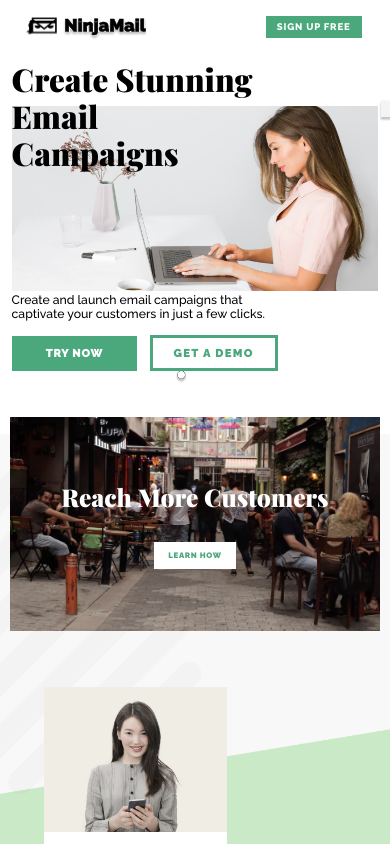
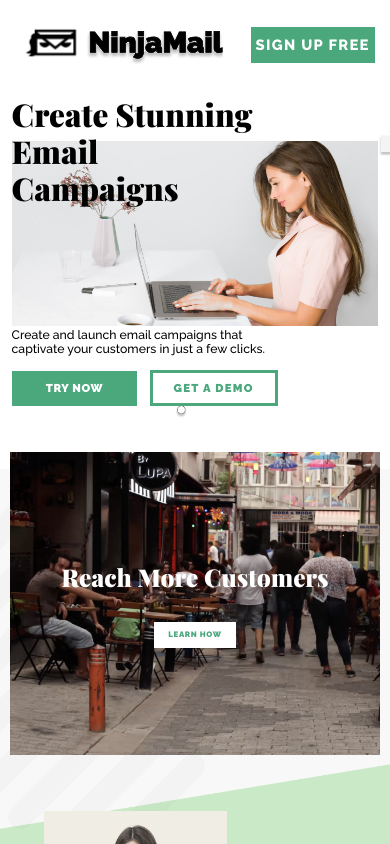
Before and after one commit to daniel-souza01/ninja-mail, a Next.js app: page / in a window 390 px wide. Shown: the top 844 px of the page. Built offline with nearby package versions, Linux system fonts and the light colour scheme.

Commit message:
refactor: refactoring styles

```diff
--- a/src/components/Header/styles.module.css
+++ b/src/components/Header/styles.module.css
@@ -75,79 +75,6 @@
 /* ================ media queries ================= */
 
 @media (max-width: 1024px) {
-  .headerContent a img {
-    width: 10.815625rem;
-    height: 3.276875rem;
-  }
-
-  .headerContent nav {
-    font-size: 0.875rem;
-    line-height: 1.0625rem;
-  }
-
-  .headerContent nav a {
-    width: 5.9375rem;
-  }
-
-  .headerContent nav a + a {
-    margin-left: 0.6875rem;
-  }
-
-  .headerContent button {
-    font-size: 0.6875rem;
-    line-height: 0.8125rem;
-    letter-spacing: 0.825px;
-
-    margin-left: 1rem;
-    width: 6.875rem;
-    height: 1.5625rem;
-  }
-}
-
-@media (max-width: 768px) {
-  .headerContainer {
-    height: 4.125rem;
-  }
-
-  .headerContent a img {
-    width: 10.815625rem;
-    height: 3.276875rem;
-
-    margin-left: -0.375rem;
-    margin-top: 0.8125rem;
-  }
-
-  .headerContent nav {
-    font-size: 0.6875rem;
-    line-height: 0.8125rem;
-    letter-spacing: 0.825px;
-  }
-
-  .headerContent nav a {
-    width: 4.4375rem;
-  }
-
-  .headerContent nav a + a {
-    margin-left: 0.6875rem;
-  }
-
-  .headerContent nav a:hover::after {
-    height: 3px;
-    bottom: -6px;
-  }
-
-  .headerContent button {
-    font-size: 0.6875rem;
-    line-height: 0.8125rem;
-    letter-spacing: 0.825px;
-
-    margin-left: 1rem;
-    width: 6.875rem;
-    height: 1.5625rem;
-  }
-}
-
-@media (max-width: 595px) {
   .headerContent {
     justify-content: space-between;
   }
@@ -157,18 +84,30 @@
   }
 }
 
-@media (max-width: 502px) {
+@media (max-width: 768px) {
+  .headerContent a img {
+    width: 16rem;
+  }
+}
+
+@media (max-width: 375px) {
   .headerContainer {
     height: 3.875rem;
+  }
+
+  .headerContent button {
+    font-size: 0.6875rem;
+    line-height: 0.8125rem;
+    letter-spacing: 0.825px;
+
+    width: 6.875rem;
+    height: 1.5625rem;
   }
 
   .headerContent a img {
     width: 9.6875rem;
     height: 3.25rem;
-    top: 0.5625rem;
-  }
-
-  .headerContent button {
-    margin-right: 13px;
+    margin-top: 0.5625rem;
+    margin-left: -0.375rem;
   }
 }
--- a/src/components/VideoSection/styles.module.css
+++ b/src/components/VideoSection/styles.module.css
@@ -76,7 +76,6 @@
 
 @media (max-width: 425px) {
   .video {
-    height: 15.3125rem;
     margin: 5.125rem auto 0px;
   }
 
--- a/src/pages/home.module.css
+++ b/src/pages/home.module.css
@@ -2,6 +2,7 @@
   display: flex;
   flex-direction: column;
   align-items: center;
+  overflow: hidden;
 }
 
 /* ================= background stuff ================== */
@@ -14,6 +15,7 @@
   height: 165.5rem;
 
   object-fit: cover;
+  overflow: hidden;
 }
 
 /* ================= media queries background stuff */
```
